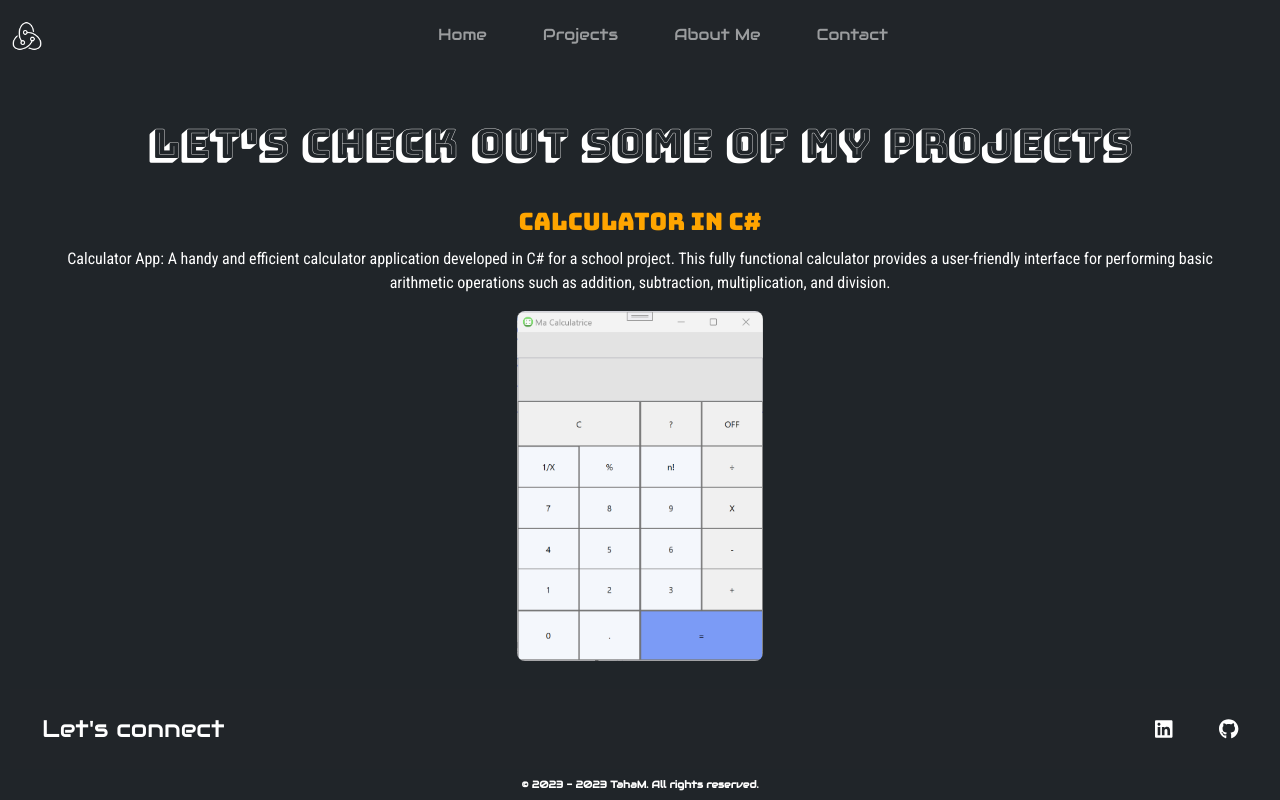
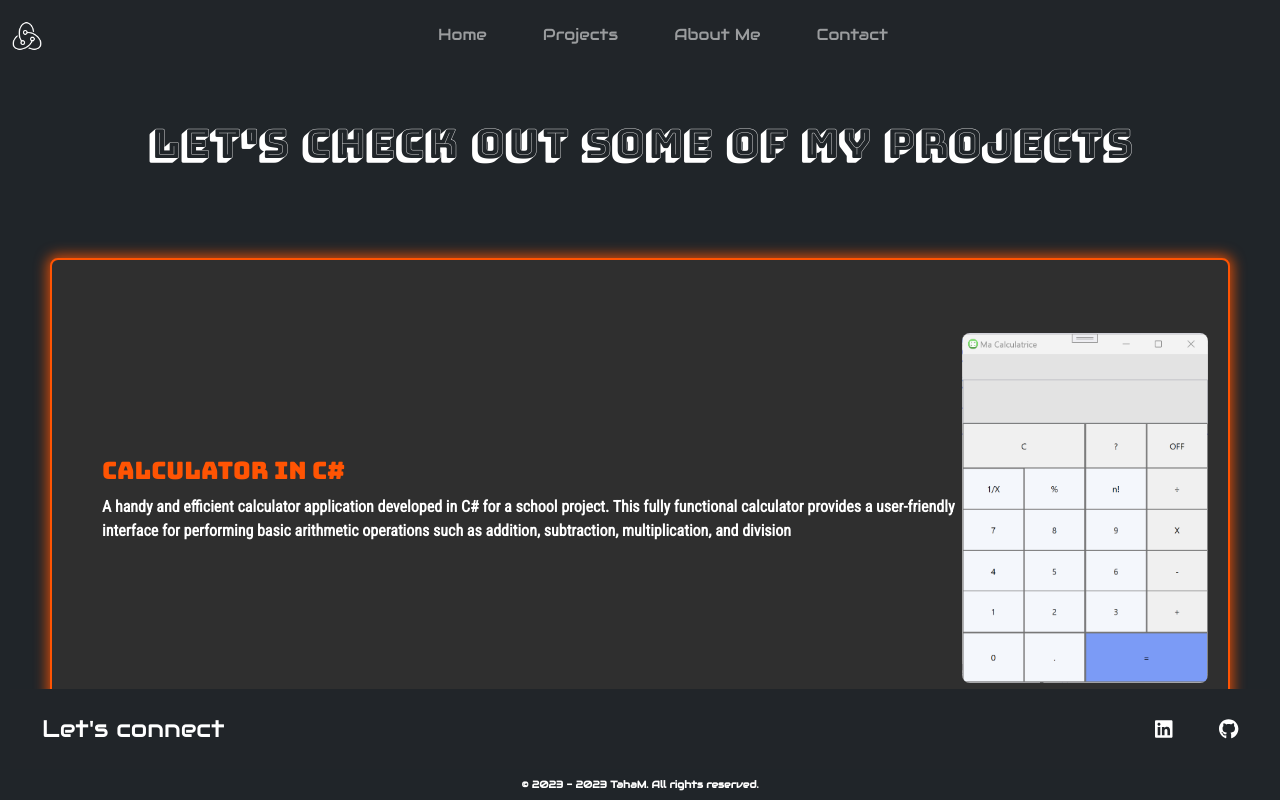
Before and after one commit to Sidepie101/Portfolio, a React (Create React App) app in the folder portfolio/: page / in a window 1280 px wide. Shown: the top 800 px of the page. Built offline with nearby package versions, Linux system fonts and the light colour scheme; a web font is replaced by a local one.

Commit message:
Separating the components Projects into two components
To respect the requirement, I deleted the component Project and created two separate components for each project. The style was also updated.

```diff
--- a/portfolio/src/App.js
+++ b/portfolio/src/App.js
@@ -2,11 +2,14 @@
 import './App.css';
 //import Layout from './components/Layout'
 //import Home from './components/Home/Home';
-import Projects from './components/projects/Projects';
+//import Projects from './components/projects/Projects';
+import CalculatorProject from './components/projects/CalculatorProject';
+//import DrinkManagerProject from './components/projects/DrinkManagerProject';
+
 function App() {
   return (
 
-<Projects />
+<CalculatorProject />
 
   );
 }
--- /dev/null
+++ b/portfolio/src/components/projects/CalculatorProject.js
@@ -0,0 +1,35 @@
+import React from 'react';
+import Layout from '../Layout/Layout';
+import calculatorImage from './Calculator.png';
+import './Projects.css';
+
+function CalculatorProject() {
+  return (
+    <Layout>
+      <div className="projects-container">
+        <h1 className="projects-title">Let's check out some of my projects</h1>
+        <div className="project">
+          <div className="project-content">
+            <div className="project-details">
+              <h2 className="project-title">Calculator in C#</h2>
+              <p className="project-description">
+                A handy and efficient calculator application developed in C# for a school project. This fully functional
+                calculator provides a user-friendly interface for performing basic arithmetic operations such as addition,
+                subtraction, multiplication, and division
+              </p>
+            </div>
+            <img src={calculatorImage} alt="Calculator" className="project-image" />
+          </div>
+        </div>
+        <div className='link-container'>
+        <a href="https://github.com/Sidepie101/Calculator" className="project-link" target="_blank" rel="noopener noreferrer">
+          Click here to check the code on GitHub
+
+        </a>
+        </div>
+      </div>
+    </Layout>
+  );
+}
+
+export default CalculatorProject;
--- /dev/null
+++ b/portfolio/src/components/projects/DrinkManagerProject.js
@@ -0,0 +1,35 @@
+import React from 'react';
+import Layout from '../Layout/Layout';
+import drinkImage from './drink_manager.png';
+import './Projects.css';
+
+function DrinkManagerProject() {
+  return (
+    <Layout>
+      <div className="projects-container">
+        <h1 className="projects-title">Let's check out some of my projects</h1>
+        <div className="project">
+          <div className="project-content">
+            <div className="project-details">
+              <h2 className="project-title">Cafe Manager in C# and SQL</h2>
+              <p className="project-description">
+                Drink Management App: Developed with C# and SQL Express, this app serves as a comprehensive database
+                management tool for drinks. It allows users to create, update, and delete drink entries, while providing
+                essential details such as prices, sizes, types, and unique codes for each drink.
+              </p>
+            </div>
+            <img src={drinkImage} alt="Drink Manager" className="project-image-wide" />
+          </div>
+        </div>
+        <div className='link-container'>
+        <a href="https://github.com/Sidepie101/Drink-Manager" className="project-link" target="_blank" rel="noopener noreferrer">
+          Click here to check the code on GitHub
+
+        </a>
+        </div>
+      </div>
+    </Layout>
+  );
+}
+
+export default DrinkManagerProject;
--- a/portfolio/src/components/projects/Projects.css
+++ b/portfolio/src/components/projects/Projects.css
@@ -1,4 +1,5 @@
 @import url('https://fonts.googleapis.com/css2?family=Bungee&family=Bungee+Shade&family=Roboto+Condensed&family=Rubik:wght@900&display=swap');
+
 
 .projects-container {
   background-color: #202529;
@@ -9,6 +10,8 @@
   display: flex;
   flex-direction: column;
   align-items: center;
+  justify-content: flex-start; /* Align items to the top */
+  text-align: center; /* Center the text horizontally */
 }
 
 .projects-title {
@@ -18,9 +21,33 @@
 
 .project {
   display: flex;
-    flex-direction: column;
   align-items: center;
+  border: 2px solid rgb(255, 84, 3);
+  height:  500px;
+  padding: 20px;
+  border-radius: 8px;
   margin-bottom: 40px;
+  margin-top: 50px;
+  background-color: rgb(47, 47, 47);
+  animation: glowing 2s ease-in-out infinite; /* Add animation for continuous glowing */
+}
+
+@keyframes glowing {
+  0% {
+    box-shadow: 0 0 5px 0 rgba(255, 84, 3, 0.7);
+  }
+  50% {
+    box-shadow: 0 0 20px 5px rgba(255, 84, 3, 0.9);
+  }
+  100% {
+    box-shadow: 0 0 5px 0 rgba(255, 84, 3, 0.7);
+  }
+}
+
+.project-content {
+  display: flex;
+  align-items: center;
+  justify-content: space-between;
 }
 
 .project-image {
@@ -34,35 +61,27 @@
   width: 500px;
 }
 
-/* Add hover effect */
-.project-image:hover,
-.project-image-wide:hover {
-    transform: scale(1.1); /* Increase the size of the image on hover */
-    transition: transform 0.3s ease-in-out; /* Add a smooth transition */
-  }
-
-  /* Add zoom module for accessibility */
-  .project-image:focus,
-  .project-image-wide:focus {
-    transform: scale(1.1); /* Increase the size of the image when focused */
-    transition: transform 0.3s ease-in-out; /* Add a smooth transition */
-    outline: none; /* Remove the default focus outline */
-  }
-
 .project-details {
-    text-align: center;
+  text-align: left;
+  margin-left: 30px;
 }
 
 .project-title {
   font-size: 24px;
-    color: orange;
+  color: rgb(255, 84, 3);
   margin-bottom: 10px;
+  margin-top: 0;
   font-family: 'Bungee', cursive;
-
 }
 
 .project-description {
   color: white;
+  font-weight: bold;
   font-size: 16px;
   font-family: 'Roboto Condensed', sans-serif;
 }
+
+
+/*
+Styling for the glowing button, @credits to https://freefrontend.com/css-buttons/ from the author Kshitij
+*/
--- a/portfolio/src/components/projects/Projects.js
+++ /dev/null
@@ -1,41 +0,0 @@
-import React from 'react';
-import Layout from '../Layout/Layout';
-import calculatorImage from './Calculator.png';
-import drinkImage from './drink_manager.png';
-import './Projects.css';
-
-function Projects() {
-  return (
-    <Layout>
-      <div className="projects-container">
-        <h1 className="projects-title">Let's check out some of my projects</h1>
-
-        <div className="project">
-          <div className="project-details">
-            <h2 className="project-title">Calculator in C#</h2>
-            <p className="project-description">
-              Calculator App: A handy and efficient calculator application developed in C# for a school project. This fully
-              functional calculator provides a user-friendly interface for performing basic arithmetic operations such as
-              addition, subtraction, multiplication, and division.
-            </p>
-          </div>
-          <img src={calculatorImage} alt="Calculator" className="project-image" />
-        </div>
-
-        <div className="project">
-          <div className="project-details">
-            <h2 className="project-title">Cafe Manager in C# and SQL</h2>
-            <p className="project-description">
-              Drink Management App: Developed with C# and SQL Express, this app serves as a comprehensive database management
-              tool for drinks. It allows users to create, update, and delete drink entries, while providing essential details
-              such as prices, sizes, types, and unique codes for each drink.
-            </p>
-          </div>
-          <img src={drinkImage} alt="Drink Manager" className="project-image-wide" />
-        </div>
-      </div>
-    </Layout>
-  );
-}
-
-export default Projects;
```
Lines whose indentation alone changed are shown as unchanged.
